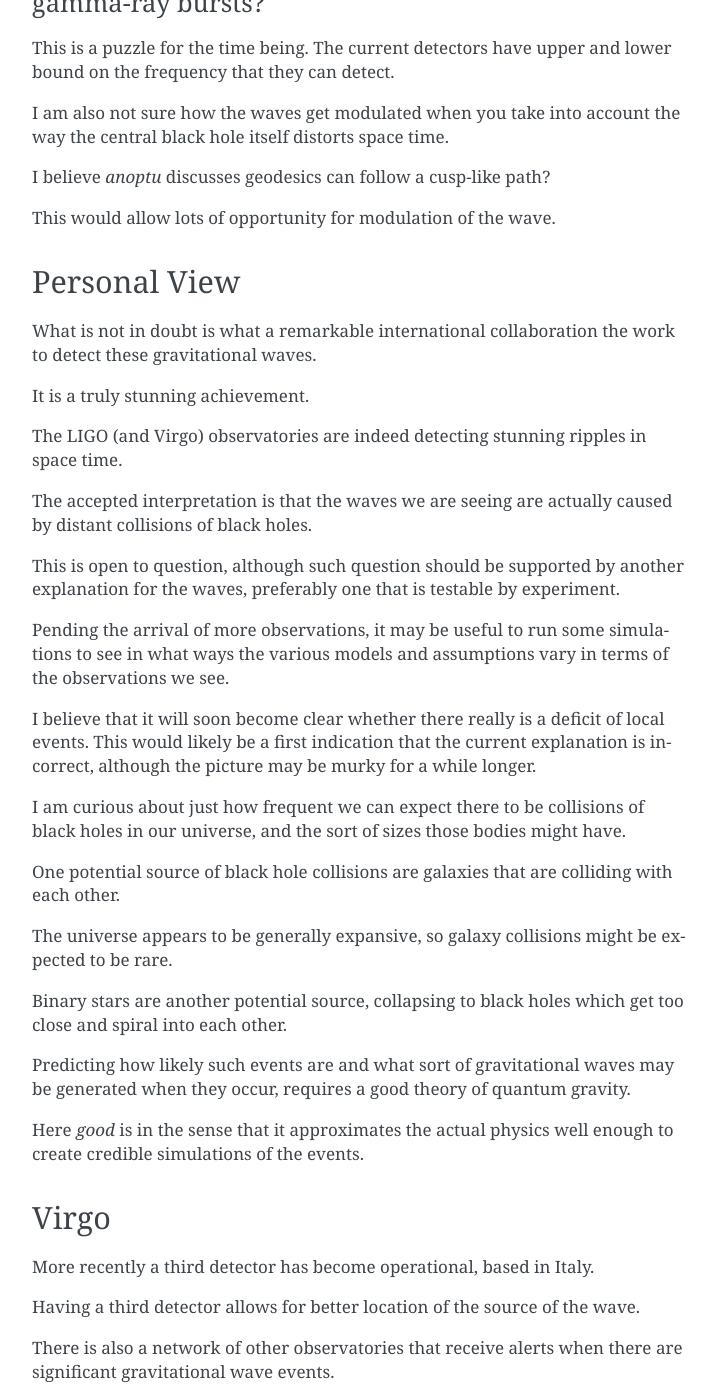
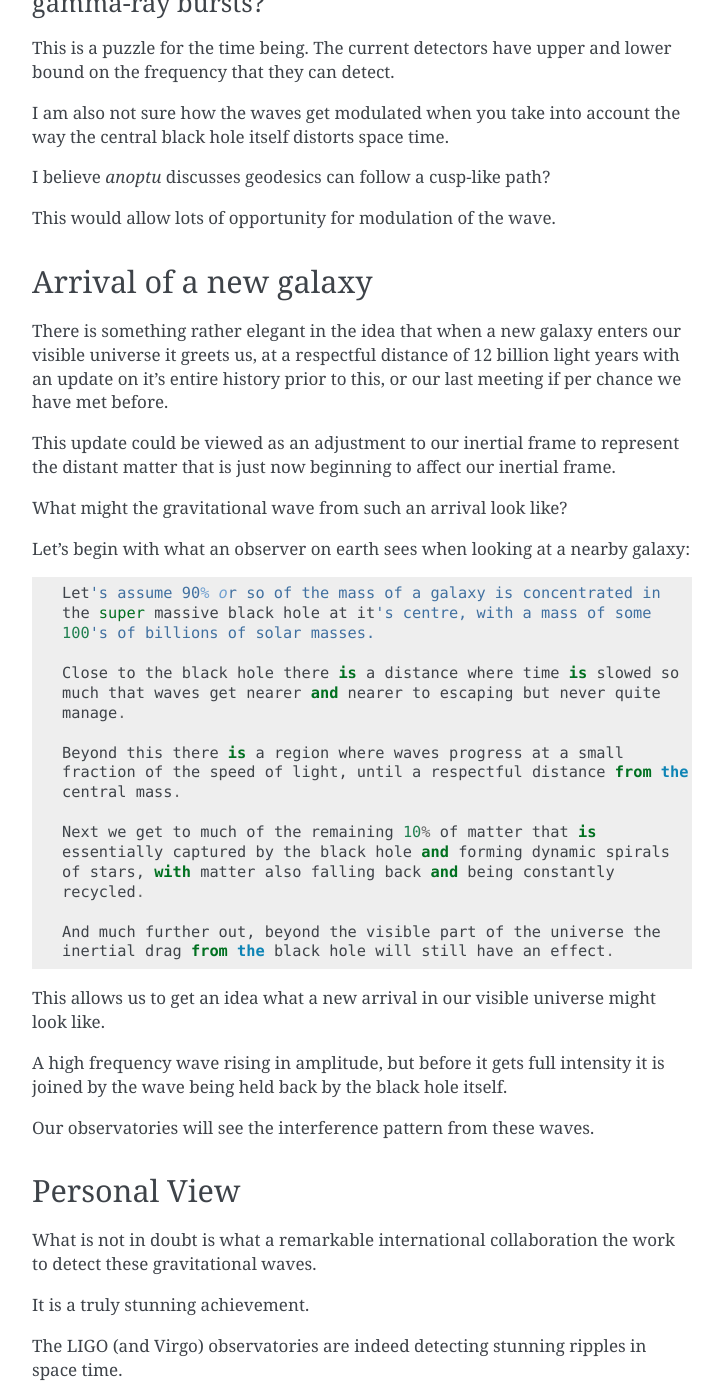
Before and after one commit to openbermuda/karmapi, a Sphinx documentation site: the page built from docs/nodice/inertia.rst, in a window 1280 px wide and 1400 px high, scrolled down 3917 px. Shown: the whole window, without its empty margins (388-1111 px from the left). Built offline with Sphinx 7.4.7, drawn with Linux system fonts in a browser that asks for light colours; formulas are drawn with MathJax 3; pages that are not in the unit, such as notebooks, are missing from menus; some of the changed text lies outside the part shown.

Commit message:
galaxy birthday puzzle gravity waves

```diff
--- a/docs/nodice/inertia.rst
+++ b/docs/nodice/inertia.rst
@@ -214,6 +214,53 @@ I believe *anoptu* discusses geodesics can follow a cusp-like path?
 This would allow lots of opportunity for modulation of the wave.
 
 
+Arrival of a new galaxy
+=======================
+
+There is something rather elegant in the idea that when a new galaxy
+enters our visible universe it greets us, at a respectful distance of
+12 billion light years with an update on it's entire history prior to
+this, or our last meeting if per chance we have met before.
+
+This update could be viewed as an adjustment to our inertial frame to
+represent the distant matter that is just now beginning to affect our
+inertial frame.
+
+What might the gravitational wave from such an arrival look like?
+
+Let's begin with what an observer on earth sees when looking at a nearby
+galaxy::
+
+  Let's assume 90% or so of the mass of a galaxy is concentrated in
+  the super massive black hole at it's centre, with a mass of some
+  100's of billions of solar masses.
+
+  Close to the black hole there is a distance where time is slowed so
+  much that waves get nearer and nearer to escaping but never quite
+  manage.
+
+  Beyond this there is a region where waves progress at a small
+  fraction of the speed of light, until a respectful distance from the
+  central mass.
+
+  Next we get to much of the remaining 10% of matter that is
+  essentially captured by the black hole and forming dynamic spirals
+  of stars, with matter also falling back and being constantly
+  recycled.
+
+  And much further out, beyond the visible part of the universe the
+  inertial drag from the black hole will still have an effect.
+
+This allows us to get an idea what a new arrival in our visible
+universe might look like.
+
+A high frequency wave rising in amplitude, but before it gets full
+intensity it is joined by the wave being held back by the black hole
+itself.
+
+Our observatories will see the interference pattern from these waves.
+
+
 Personal View
 =============
 
@@ -374,8 +421,6 @@ $1/r$.
 Yet the great circle argument feels sound.  There are waves travelling
 outward in every direction.
 
-
-
 Or maybe
 --------
 
@@ -389,17 +434,35 @@ the lake, a self-supporting spiral of waves.
 
 
 
-Arrival of a new galaxy
-=======================
+Addendum
+--------
 
-There is something rather elegant in the idea that when a new galaxy
-enters our visible universe it greets us, at a respectful distance of
-12 billion light years with an update on it's entire history prior to
-this, or our last meeting if per chance we have met before.
 
-This update could be viewed as an adjustment to our inertial frame to
-represent the distant matter that is just now beginning to affect our
-inertial frame.
+In three space we really do have nested spheres and we might expect a
+1/(r^2) relationship if the energy in the wave is preserved across the
+surface of each nested sphere.
+
+Suppose we think of the energy as being the sum::
+
+
+  $$\Sigma_i \omega_i * m_i
+
+
+But we are dealing with waves and great circles that are close to each
+other will vary smoothly.  And across this surface we just need to
+preserve the number of waves multiplied by the number of waves being
+supported, which in any plane just has to increase as r increases, so
+amplitude dropping as 1/r.
+
+Any obsemver is just a point on the surface of the sphere equidistant
+from the body.  Observers nearby will see a very similar picture,
+since the wave is moving smoothly.
+
+
+I think now is a good time for me to take another look at the spiral
+code in the cpr.py module.
+
+
 
 References
 ==========
```
